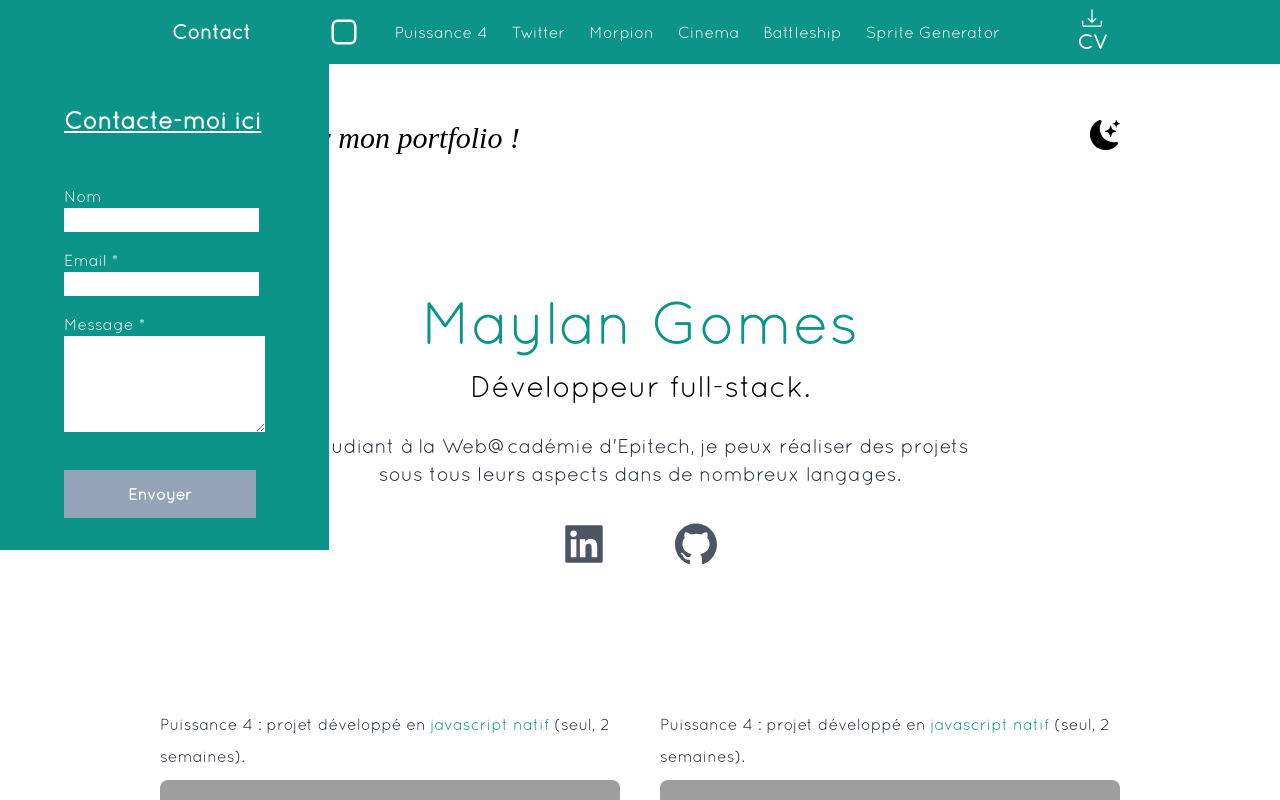
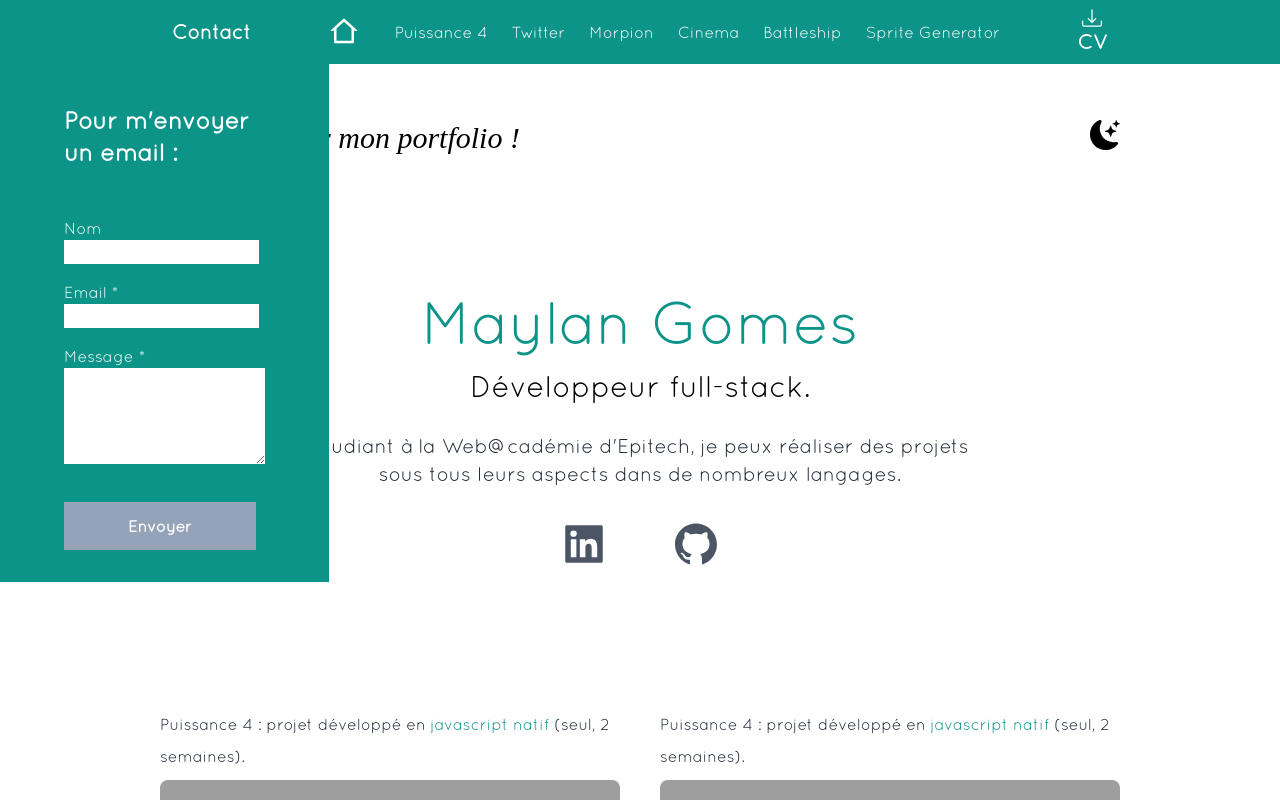
Before and after one commit to maylangomes/portfolio, a Next.js app: page / in a window 1280 px wide. Both pictures are taken after a click on the link "Contact". Shown: the top 800 px of the page. Built offline with nearby package versions, Linux system fonts and the light colour scheme; grey boxes are pictures that could not be loaded; a web font is replaced by a local one.

Commit message:
feat: animation menu mobile

```diff
--- a/src/app/navbar.js
+++ b/src/app/navbar.js
@@ -3,7 +3,7 @@ import React, { useRef, useState } from 'react';
 import { BsDownload} from "react-icons/bs";
 import {motion} from "framer-motion";
 import { GiHamburgerMenu } from "react-icons/gi";
-import { GrHomeOption } from "react-icons/gr";
+import { RiHome2Line } from "react-icons/ri";
 
 export default function Navbar() {
     const [showMenu, setShowMenu] = useState(false);
@@ -48,7 +48,7 @@ export default function Navbar() {
                 </div> */}
                 <a onClick={() => setShowForm(!showForm)} className="text-white text-lg md:text-xl hover:bg-teal-400 rounded-lg cursor-pointer px-0.5 py-1 md:px-3 md:py-2 font-bold lg:ml-20 xl:ml-40 hidden sm:block">Contact</a>
                 <div className="hidden sm:flex items-center mx-auto">
-                <a href="#" className="text-white text-sm md:text-base hover:bg-teal-400 rounded-lg px-1 py-1 lg:px-3 lg:py-2 font-bold md:mr-5 lg:mr-3 xl:mr-15"><GrHomeOption style={{fontSize: "30px"}}/></a>
+                <a href="#" className="text-white text-sm md:text-base hover:bg-teal-400 rounded-lg px-1 py-1 lg:px-3 lg:py-2 font-bold md:mr-5 lg:mr-3 xl:mr-15"><RiHome2Line style={{fontSize: "30px"}}/></a>
                 <div className="mx-auto">
                     <a href="#Puissance4" className="text-white text-sm md:text-base hover:bg-teal-500 rounded-lg px-1 py-1 lg:px-3 lg:py-2 whitespace-nowrap">Puissance 4</a>
                     <a href="#Twitter" className="text-white text-sm md:text-base hover:bg-teal-500 rounded-lg px-1 py-1 lg:px-3 lg:py-2">Twitter</a>
@@ -64,18 +64,28 @@ export default function Navbar() {
             <a onClick={() => {isMenuShow.current = false; isContactShow.current = true; setShowForm(!showForm);}} className="text-white text-lg md:text-xl hover:bg-teal-400 rounded-lg cursor-pointer px-3 font-bold float-right xl:ml-14 sm:hidden">Contact</a>
             </div>
             <div className="sm:hidden">
-            <GiHamburgerMenu onClick={() => {isMenuShow.current = true; isContactShow.current = false; setShowMenu(!showMenu);}} style={{color: "white", height: "3em", width: "3em"}}/>
+            <GiHamburgerMenu onClick={() => {isMenuShow.current = true; isContactShow.current = false; setShowMenu(!showMenu);}} style={{color: "white", height: "3em", width: "3em", cursor: "pointer"}}/>
             </div>
             <div className={showMenu && isMenuShow.current ? "sm:hidden" : "hidden"} id="mobile-menu">
-            <div className="px-2 pb-3 space-y-1">
+            <motion.div
+            initial={{
+                opacity: 0,
+            }}
+            whileInView={{
+                opacity: 1,
+                transition: {
+                    duration: 0.5
+                }
+            }}
+            className="px-2 pb-3 space-y-1">
                 <a href="#" onClick={() => setShowMenu(!showMenu)} className="text-white hover:bg-teal-700 block px-3 py-2 rounded-lg font-bold">Home</a>
                 <a href="#Puissance4" onClick={() => setShowMenu(!showMenu)} className="text-white hover:bg-teal-700 block px-3 py-2 rounded-lg">Puissance 4</a>
                 <a href="#Twitter" onClick={() => setShowMenu(!showMenu)} className="text-white hover:bg-teal-700 block px-3 py-2 rounded-lg">Twitter</a>
+                <a href="#Morpion" onClick={() => setShowMenu(!showMenu)} className="text-white hover:bg-teal-700 block px-3 py-2 rounded-lg">Morpion</a>
                 <a href="#Cinema" onClick={() => setShowMenu(!showMenu)} className="text-white hover:bg-teal-700 block px-3 py-2 rounded-lg">Cinema</a>
                 <a href="#Battleship" onClick={() => setShowMenu(!showMenu)} className="text-white hover:bg-teal-700 block px-3 py-2 rounded-lg">Battleship</a>
                 <a href="#Sprite" onClick={() => setShowMenu(!showMenu)} className="text-white hover:bg-teal-700 block px-3 py-2 rounded-lg">Sprite Generator</a>
-                <a href="#Morpion" onClick={() => setShowMenu(!showMenu)} className="text-white hover:bg-teal-700 block px-3 py-2 rounded-lg">Morpion</a>
-            </div>
+            </motion.div>
             </div>
             <section className={showForm && isContactShow.current ? "" : "hidden"}>
             <div className="relative">
@@ -87,11 +97,11 @@ export default function Navbar() {
                 whileInView={{
                     opacity: 1,
                     transition: {
-                    duration: 0.5
+                        duration: 0.5
                     }
                 }}
                 ref={form} onSubmit={sendEmail} className="bg-teal-600 px-8 lg:px-12 xl:px-16 absolute">
-                <h1 className="text-white underline font-extrabold text-lg lg:text-xl xl:text-2xl py-4 lg:py-8 xl:py-10">Contacte-moi ici</h1>
+                <h1 className="text-white font-extrabold text-lg lg:text-xl xl:text-2xl py-4 lg:py-8 xl:py-10">Pour m'envoyer un email :</h1>
                 <div className="py-2">
                 <label className="text-white">Nom </label>
                 <input type="text" name="user_name" />
```
